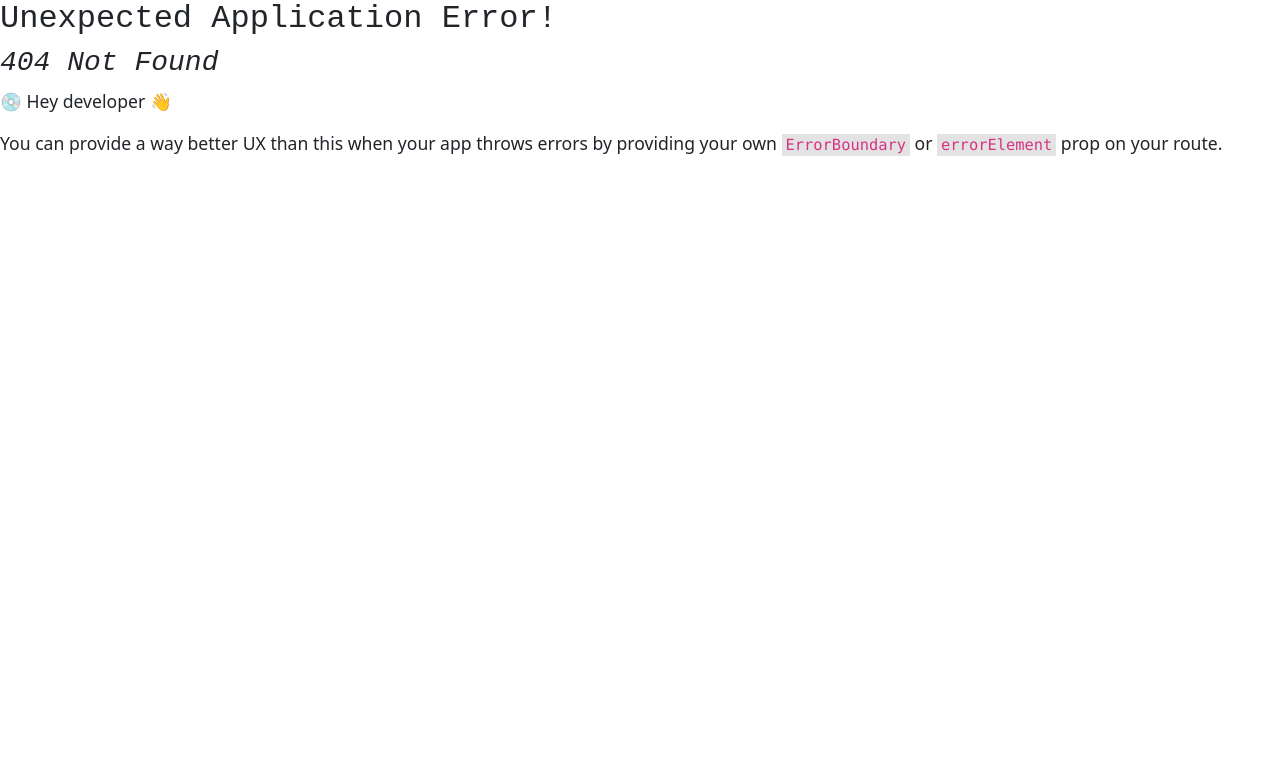
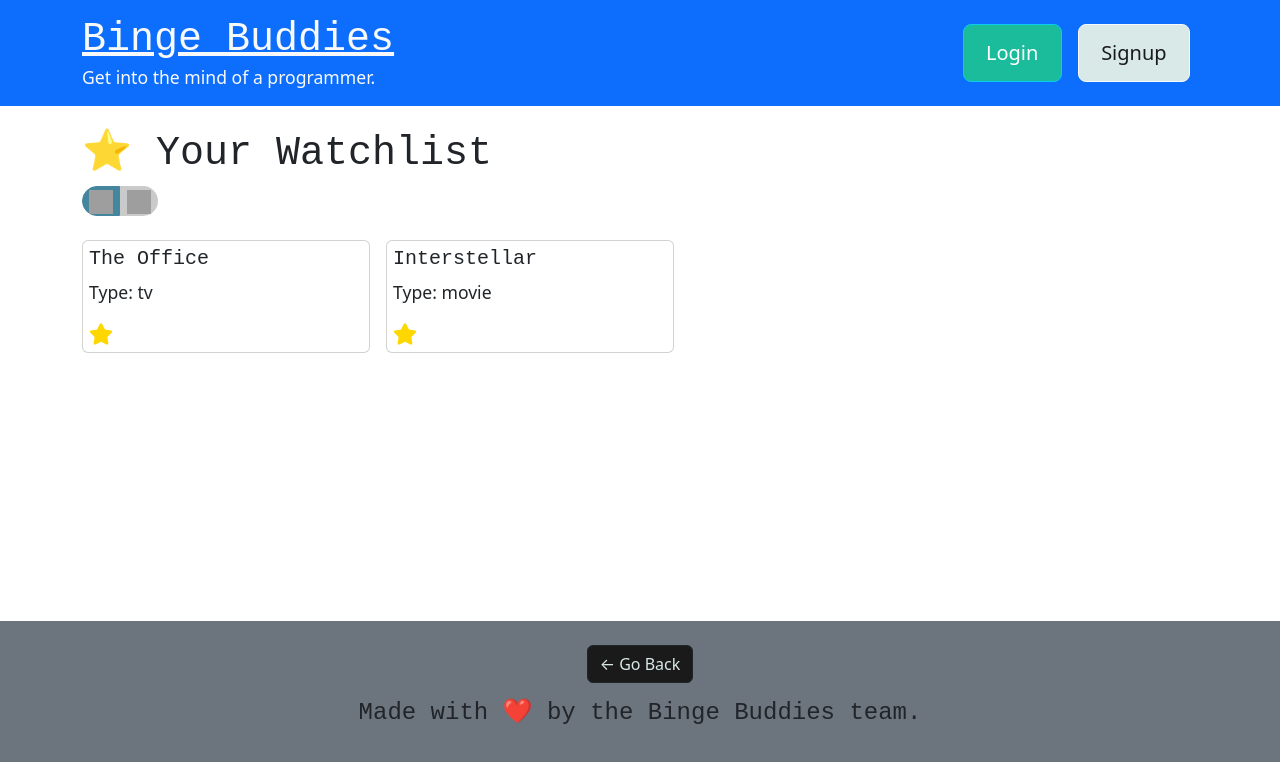
Before and after one commit to smoenter/Binge-Buddies-, a React (Vite) app in the folder client/: page /yourwatchlist in a window 1280 px wide. Before the commit this address had no page. Shown: the top 762 px of the page. Built offline with nearby package versions, Linux system fonts and the light colour scheme; grey boxes are pictures that could not be loaded.

Commit message:
ensured your watch list nav route was routing to correct page

```diff
--- /dev/null
+++ b/client/src/components/MediaCard/index.tsx
@@ -0,0 +1,25 @@
+import Star from "../Star/index";
+
+
+type Props = {
+  title: string;
+  type: "movie" | "tv";
+  saved?: boolean;
+};
+
+const MediaCard = ({ title, type, saved = false }: Props) => {
+  return (
+    <div className="card text-dark" style={{ width: "18rem" }}>
+      <div className="card-body">
+        <h5 className="card-title">{title}</h5>
+        <p className="card-text">Type: {type}</p>
+        <div className="d-flex gap-3">
+          <Star saved={saved} />
+          {/* <Heart /> */}
+        </div>
+      </div>
+    </div>
+  );
+};
+
+export default MediaCard;
--- a/client/src/components/Nav/index.tsx
+++ b/client/src/components/Nav/index.tsx
@@ -14,8 +14,8 @@ export const Nav = () => {
     >
       <Link className="navbar-brand" to="/">🎥 WatchWithMe</Link>
       <div className="navbar-nav d-flex flex-row gap-4">
-        {["/", "/browse", "/watchlist", "/reactions"].map((path, index) => {
-          const labels = ["Home", "Browse", "Watchlist", "Reaction Dashboard"];
+        {["/", "/browse", "/yourwatchlist", "/reactions"].map((path, index) => {
+          const labels = ["Home", "Browse", "YourWatchlist", "Reaction Dashboard"];
           const isActive = location.pathname === path;
           return (
             <motion.div
--- /dev/null
+++ b/client/src/components/Star/index.tsx
@@ -0,0 +1,17 @@
+import { useState } from "react";
+import { FaStar } from "react-icons/fa";
+
+const Star = ({ saved }: { saved?: boolean }) => {
+  const [active, setActive] = useState(saved);
+
+  return (
+    <FaStar
+      size={24}
+      color={active ? "gold" : "gray"}
+      onClick={() => setActive(!active)}
+      style={{ cursor: "pointer" }}
+    />
+  );
+};
+
+export default Star;
--- a/client/src/main.tsx
+++ b/client/src/main.tsx
@@ -6,7 +6,7 @@ import Login from './pages/Login';
 import Signup from './pages/Signup';
 import Home from './pages/Home';
 import Browse from './pages/Browse';
-// import Watchlist from './pages/Watchlist';
+import YourWatchlist from './pages/YourWatchList';
 // import Reactions from './pages/Reaction';
 import "bootstrap/dist/css/bootstrap.min.css";
 
@@ -20,7 +20,7 @@ const router = createBrowserRouter([
       { path: 'login', element: <Login /> },
       { path: 'signup', element: <Signup /> },
       { path: 'browse', element: <Browse /> },
-
+      { path: 'yourwatchlist', element: <YourWatchlist /> },
     ],
   },
 ]);
--- a/client/src/pages/Browse.tsx
+++ b/client/src/pages/Browse.tsx
@@ -6,7 +6,7 @@ import Toggle from "../components/Toggle/index";
 const Browse = () => {
   return (
     <div>
-      <h1 className="mb-4">Welcome to WatchWithMe 🎬</h1>
+      <h1 className="mb-4">Browse</h1>
       <Toggle />
       {/* <SearchComponent /> */}
       {/* Map over results to render MediaCards inside a carousel or grid */}
--- a/client/src/pages/YourWatchList.tsx
+++ b/client/src/pages/YourWatchList.tsx
@@ -0,0 +1,20 @@
+import MediaCard from "../components/MediaCard";
+import Toggle from "../components/Toggle";
+
+const YourWatchlist = () => {
+  return (
+    <div>
+      <h1>⭐ Your Watchlist</h1>
+      {/* Toggle between TV & Movies if needed */}
+
+      <Toggle onToggle={(type: "movie" | "tv") => { /* handle toggle logic here */ }} />
+
+      <div className="d-flex flex-wrap gap-3 mt-4">
+        <MediaCard title="The Office" type="tv" saved />
+        <MediaCard title="Interstellar" type="movie" saved />
+      </div>
+    </div>
+  );
+};
+
+export default YourWatchlist;
--- a/package.json
+++ b/package.json
@@ -25,6 +25,7 @@
   },
   "dependencies": {
     "bootstrap": "^5.3.5",
-    "framer-motion": "^12.7.4"
+    "framer-motion": "^12.7.4",
+    "react-icons": "^5.5.0"
   }
 }
```
Also changed, not shown: 1 other file (tests, documents, lock files or other folders).
